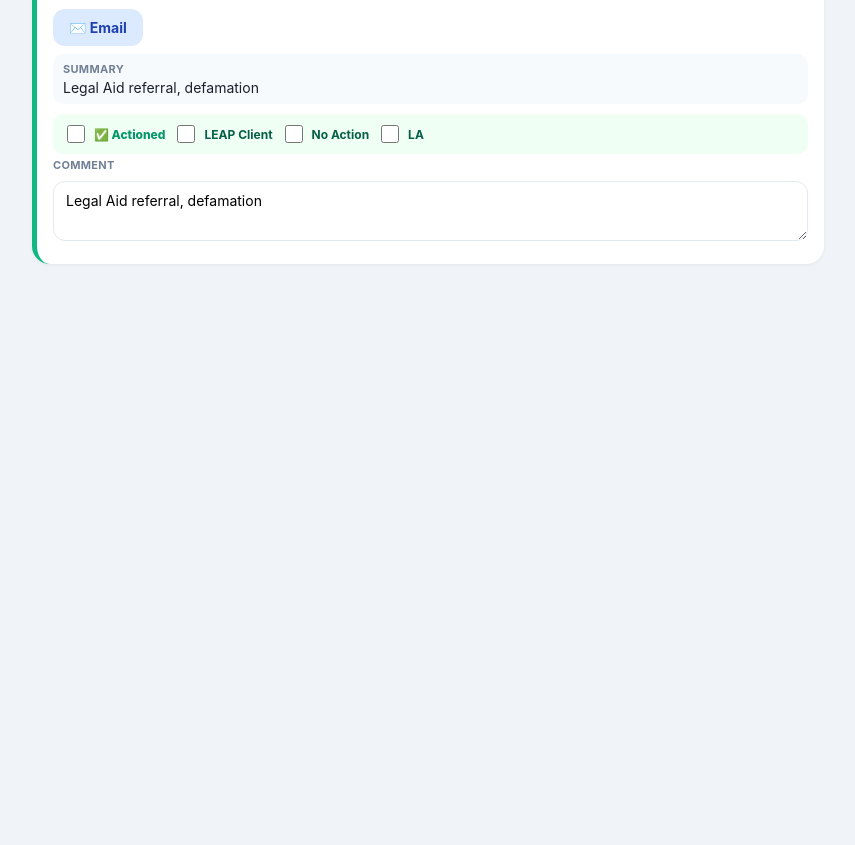
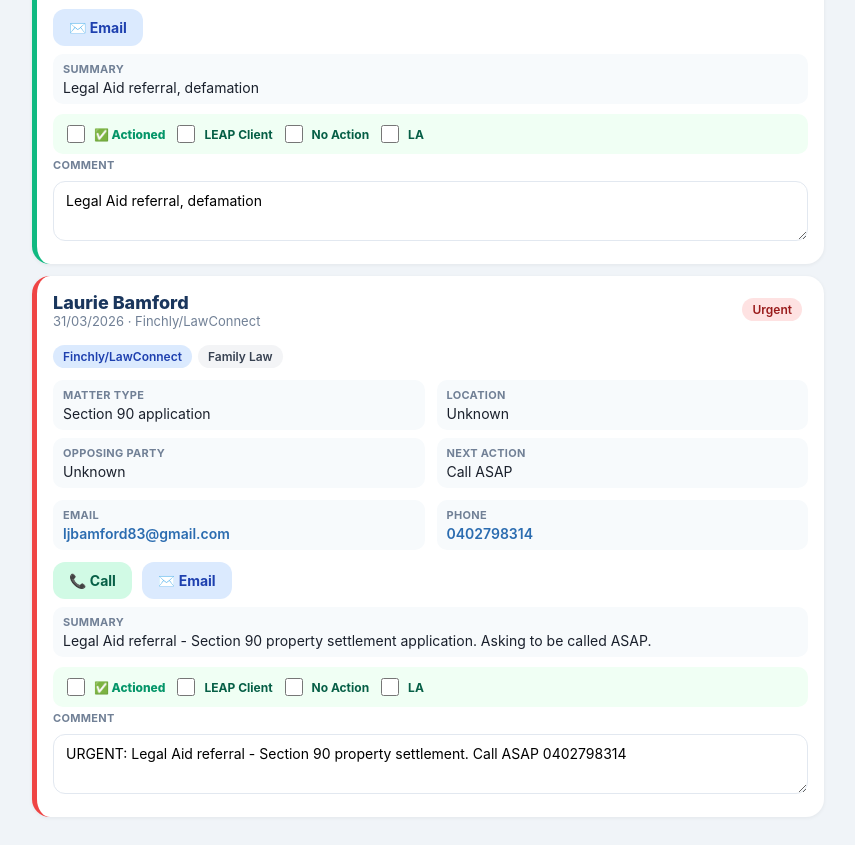
Before and after one commit to jacquigriffin-law/leads-tracker, a plain HTML site: page index.html in a window 1280 px wide. Shown: the part 763-1608 px from the top of the page, without its empty margins (212-1067 px from the left). Before the commit the page ends 1055 px from the top, so only its background shows below. Drawn offline with Linux system fonts and the light colour scheme.

Commit message:
CRITICAL: Add missing Finchly lead (Laurie Bamford) - sync with PythonAnywhere current data

```diff
--- a/index.html
+++ b/index.html
@@ -68,8 +68,8 @@ a.contact-link{color:#2b6cb0;text-decoration:none;font-weight:600}
 <div class="wrap">
 <div class="tabs"><button class="tab active" onclick="showTab('active')">Active</button><button class="tab" onclick="showTab('actioned')">Actioned</button></div>
 <div class="stats">
-<div class="stat-card"><div class="label">Total</div><strong>6</strong></div><div class="stat-card"><div class="label">Showing</div><strong id="shownCount">6</strong></div>
-<div class="stat-card urgent"><div class="label">Urgent</div><strong>5</strong></div>
+<div class="stat-card"><div class="label">Total</div><strong>7</strong></div><div class="stat-card"><div class="label">Showing</div><strong id="shownCount">7</strong></div>
+<div class="stat-card urgent"><div class="label">Urgent</div><strong>6</strong></div>
 <div class="stat-card sources"><div class="label">Sources</div><strong>3</strong></div>
 </div>
 <div class="controls">
@@ -202,6 +202,24 @@ a.contact-link{color:#2b6cb0;text-decoration:none;font-weight:600}
           <div class="field" style="margin-top:8px"><strong>Summary</strong>FINCHLY ACCEPTED LEAD - Family Law Child Protection and Kinship Care Matter</div>
           <div class="leap-row"><div class="leap-item actioned-item"><input type="checkbox" id="actioned-5" onchange="toggleActioned(this,5)"><label for="actioned-5">✅ Actioned</label></div><div class="leap-item"><input type="checkbox" id="leap-5" onchange="toggleFlag(this,5,'leap')"><label for="leap-5">LEAP Client</label></div><div class="leap-item"><input type="checkbox" id="noaction-5" onchange="toggleFlag(this,5,'noAction')"><label for="noaction-5">No Action</label></div><div class="leap-item"><input type="checkbox" id="laaccepted-5" onchange="toggleFlag(this,5,'laAccepted')"><label for="laaccepted-5">LA</label></div></div>
           <div class="field" style="background:transparent;padding:4px 0"><strong>Comment</strong><textarea class="comment-box" placeholder="Add a comment..." id="comment-5" onchange="saveComment(this,5)"></textarea></div>
+        </div>
+        <div class="row urgent-row" data-source="Finchly/LawConnect" data-date="31/03/2026" data-urgency="Urgent">
+          <div class="top"><div><div class="name">Laurie Bamford</div><div class="meta">31/03/2026 &middot; Finchly/LawConnect</div></div><div class="pill urgent">Urgent</div></div>
+          <div><span class="pill source-jgms">Finchly/LawConnect</span><span class="pill type-pill">Family Law</span></div>
+          <div class="grid">
+            <div class="field"><strong>Matter Type</strong>Section 90 application</div>
+            <div class="field"><strong>Location</strong>Unknown</div>
+            <div class="field"><strong>Opposing Party</strong>Unknown</div>
+            <div class="field"><strong>Next Action</strong>Call ASAP</div>
+          </div>
+          <div class="grid">
+            <div class="field"><strong>Email</strong><a class="contact-link" href="mailto:ljbamford83@gmail.com">ljbamford83@gmail.com</a></div>
+            <div class="field"><strong>Phone</strong><a class="contact-link" href="tel:0402798314">0402798314</a></div>
+          </div>
+          <div class="actions"><a class="btn-call" href="tel:0402798314">&#128222; Call</a><a class="btn-email" href="mailto:ljbamford83@gmail.com">&#9993;&#65039; Email</a></div>
+          <div class="field" style="margin-top:8px"><strong>Summary</strong>Legal Aid referral - Section 90 property settlement application. Asking to be called ASAP.</div>
+          <div class="leap-row"><div class="leap-item actioned-item"><input type="checkbox" id="actioned-6" onchange="toggleActioned(this,6)"><label for="actioned-6">✅ Actioned</label></div><div class="leap-item"><input type="checkbox" id="leap-6" onchange="toggleFlag(this,6,'leap')"><label for="leap-6">LEAP Client</label></div><div class="leap-item"><input type="checkbox" id="noaction-6" onchange="toggleFlag(this,6,'noAction')"><label for="noaction-6">No Action</label></div><div class="leap-item"><input type="checkbox" id="laaccepted-6" onchange="toggleFlag(this,6,'laAccepted')"><label for="laaccepted-6">LA</label></div></div>
+          <div class="field" style="background:transparent;padding:4px 0"><strong>Comment</strong><textarea class="comment-box" placeholder="Add a comment..." id="comment-6" onchange="saveComment(this,6)"></textarea></div>
         </div></div>
 </div>
 <script>
@@ -218,14 +236,15 @@ function exportData(){var data={timestamp:new Date().toISOString(),version:'xena
 function importData(){document.getElementById('import-file').click();}
 function handleFileImport(input){var file=input.files[0];if(!file)return;var reader=new FileReader();reader.onload=function(e){try{var importedData=JSON.parse(e.target.result);if(importedData.version==='xena-leads-v1'&&importedData.data){for(var key in importedData.data){st[key]=importedData.data[key];}localStorage.setItem(SK,JSON.stringify(st));location.reload();alert('✅ Data imported successfully! Page refreshed.');}else{alert('❌ Invalid file format. Please export from leads tracker.');}}catch(error){alert('❌ Error reading file: '+error.message);}};reader.readAsText(file);}
 document.addEventListener('DOMContentLoaded',function(){
-// Pre-populate with actual PythonAnywhere data (extracted 31 Mar 2026)
+// Current PythonAnywhere data (synced 31 Mar 2026 5:52 PM) - 7 leads total
 var pythonData = {
   'actioned-0': true, 'comment-0': 'Father incarcerated, backup duty', 'leap-0': true,
   'actioned-1': true, 'comment-1': 'Second fresh care application', 'leap-1': true,
   'actioned-2': true, 'comment-2': 'Legal Aid warm referral, DV unit', 'leap-2': true,
   'actioned-3': false, 'comment-3': 'Legal Aid referral, defamation',
   'actioned-4': true, 'comment-4': 'Call on phone got nt voucher, recently separated, needs solicitor. Appointment today at 4pm.', 'leap-4': true,
-  'actioned-5': true, 'comment-5': 'FINCHLY ACCEPTED LEAD - Family Law Child Protection and Kinship Care Matter', 'leap-5': true
+  'actioned-5': true, 'comment-5': 'FINCHLY ACCEPTED LEAD - Family Law Child Protection and Kinship Care Matter', 'leap-5': true,
+  'actioned-6': false, 'comment-6': 'URGENT: Legal Aid referral - Section 90 property settlement. Call ASAP 0402798314'
 };
 // Only set if not already exists in localStorage
 for(var k in pythonData){if(!st[k]){st[k]=pythonData[k];localStorage.setItem(SK,JSON.stringify(st));}}
```
